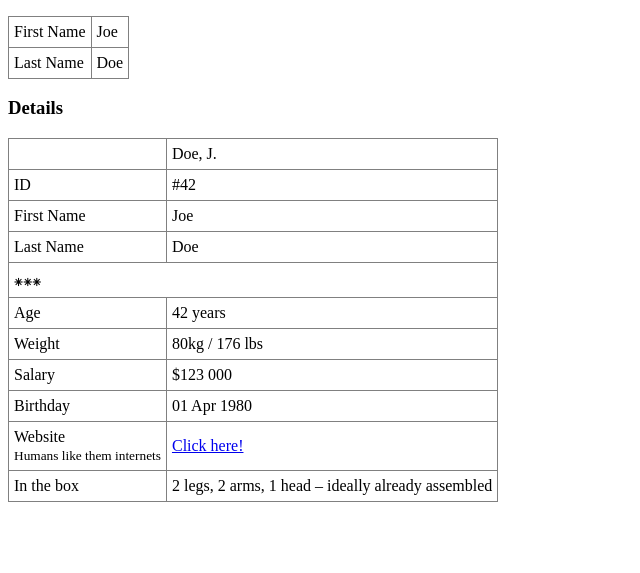
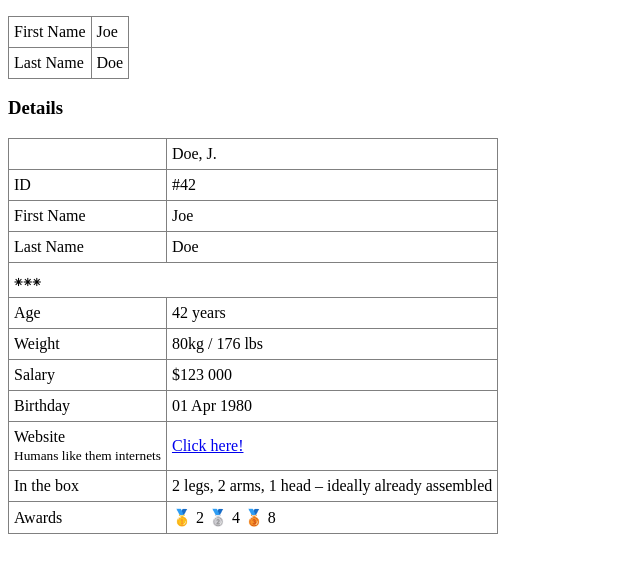
Before and after one commit to Strajk/Scrapee, a website: page simplest/index.html in a window 1280 px wide. Shown: the part 105-678 px from the top of the page, without its empty margins (0-640 px from the left). Drawn offline with Linux system fonts and the light colour scheme.

Commit message:
Siblings

```diff
--- a/simplest/index.html
+++ b/simplest/index.html
@@ -93,6 +93,15 @@
     <td>2 legs, 2 arms, 1 head – ideally already assembled</td>
   </tr>
 
+  <tr>
+    <td>Awards</td>
+    <td>
+      <span class="gold">🥇</span> 2
+      <span class="silver">🥈</span> 4
+      <span class="bronze">🥉</span> 8
+    </td>
+  </tr>
+
 </table>
 
 </body>
```
